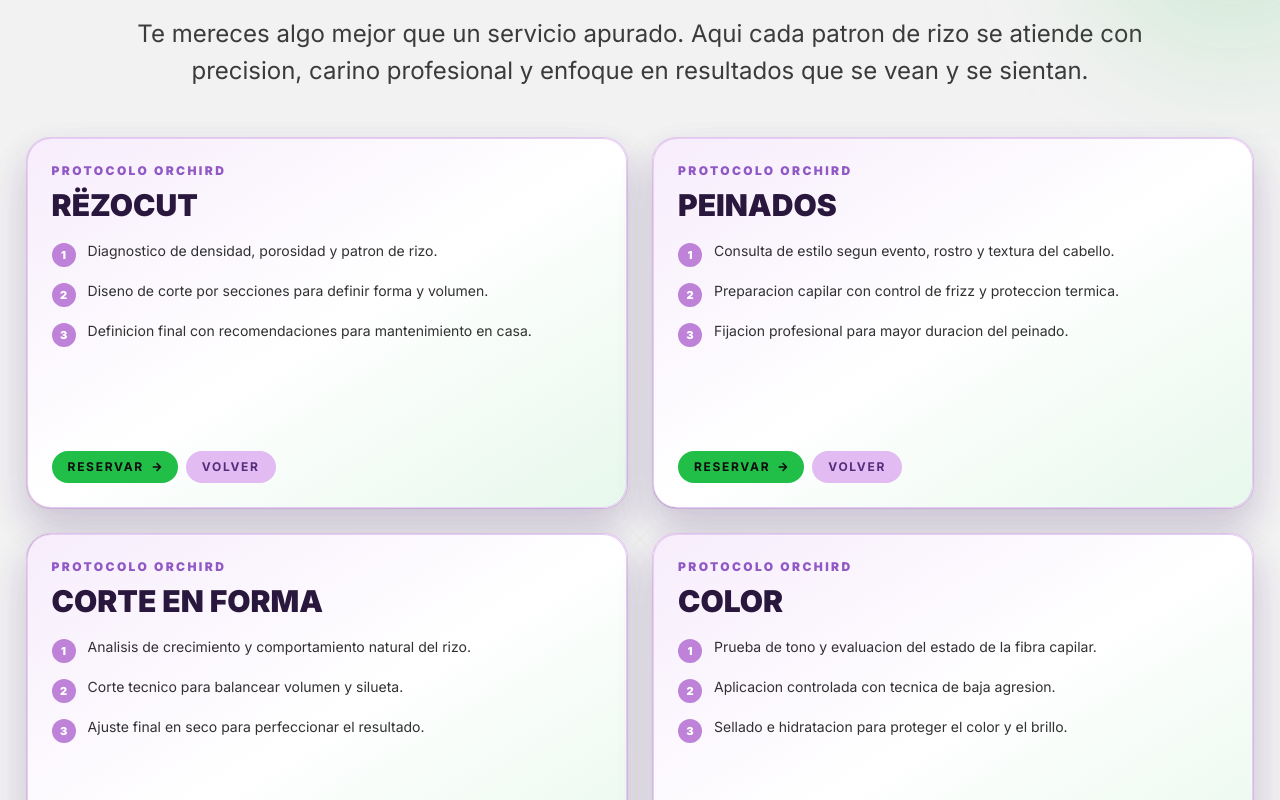
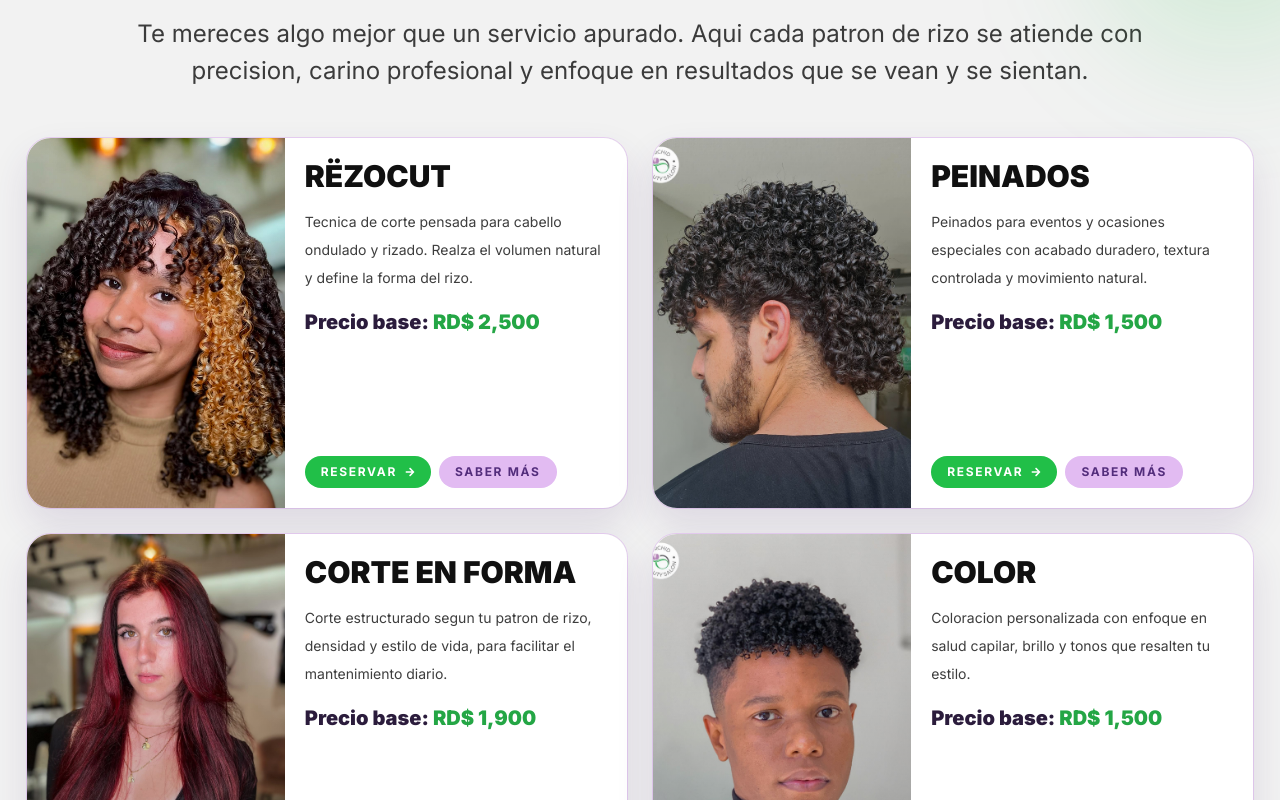
Before and after one commit to sammadr/Orchird, a React (Vite) app: page /servicios in a window 1280 px wide. Shown: the part 1480-2280 px from the top of the page. Built offline with nearby package versions, Linux system fonts and the light colour scheme; a web font is replaced by a local one.

Commit message:
Se corrigio error con las cards, y se agrego nueva logica al boton reservar

```diff
--- a/src/pages/Services.jsx
+++ b/src/pages/Services.jsx
@@ -1,9 +1,10 @@
-import { Link } from 'react-router-dom'
-import { useState } from 'react'
+import { useEffect, useState } from 'react'
+import { useNavigate } from 'react-router-dom'
 import { motion } from 'framer-motion'
-import { FaClipboardCheck, FaSpa, FaCut, FaArrowRight } from 'react-icons/fa'
+import { FaClipboardCheck, FaSpa, FaCut, FaArrowRight, FaCheckCircle } from 'react-icons/fa'
 import { servicesCatalog } from '../data/servicesCatalog'
 import { servicesPageContent } from '../data/servicesPage'
+import { reservationServices } from '../data/reservationsData'
 
 const Motion = motion
 const iconMap = {
@@ -13,14 +14,72 @@ const iconMap = {
 }
 
 function Services() {
-  const [flippedCards, setFlippedCards] = useState({})
+  const navigate = useNavigate()
+  const [flippedCardId, setFlippedCardId] = useState(null)
+  const [toastMessage, setToastMessage] = useState('')
+
+  const resolveReservationServiceId = (service) => {
+    const normalizedName = service.name.trim().toLowerCase()
+
+    const mapByCatalogId = {
+      1: 'rezocut',
+      2: 'peinado-2',
+      3: 'corte-forma',
+      4: 'tinte-completo',
+      5: 'barberia',
+      6: 'blower',
+      7: 'cabina-k18',
+      8: 'wash-go',
+    }
+
+    if (mapByCatalogId[service.id]) return mapByCatalogId[service.id]
+
+    const byName = reservationServices.find((item) => item.name.trim().toLowerCase() === normalizedName)
+    return byName?.id ?? null
+  }
+
+  const handleReserveFromService = (service) => {
+    const reservationServiceId = resolveReservationServiceId(service)
+    const isLogged = localStorage.getItem('orchirdSession') === 'active'
+
+    if (reservationServiceId) {
+      const pending = JSON.parse(localStorage.getItem('orchirdReservationPrefill') ?? '[]')
+      const draft = JSON.parse(localStorage.getItem('orchirdReservationDraftIds') ?? '[]')
+      const unique = Array.from(new Set([...draft, ...pending, reservationServiceId]))
+      localStorage.setItem('orchirdReservationPrefill', JSON.stringify(unique))
+      localStorage.setItem('orchirdReservationToast', `Servicio agregado: ${service.name}`)
+      setToastMessage(`Servicio agregado: ${service.name}`)
+    }
+
+    if (!isLogged) {
+      navigate('/login', { state: { redirectTo: '/reservas' } })
+      return
+    }
+
+    navigate('/reservas')
+  }
 
   const toggleCard = (serviceId) => {
-    setFlippedCards((prev) => ({ ...prev, [serviceId]: !prev[serviceId] }))
+    setFlippedCardId((prev) => (prev === serviceId ? null : serviceId))
   }
+
+  useEffect(() => {
+    if (!toastMessage) return undefined
+    const timerId = setTimeout(() => setToastMessage(''), 2200)
+    return () => clearTimeout(timerId)
+  }, [toastMessage])
 
   return (
     <div className="relative overflow-hidden pb-20">
+      {toastMessage ? (
+        <div className="fixed right-4 top-24 z-50 rounded-2xl border border-(--orchird-green)/40 bg-white/95 px-4 py-3 text-sm font-bold text-(--orchird-green-dark) shadow-[0_14px_28px_rgba(33,191,72,0.22)] backdrop-blur-sm">
+          <span className="inline-flex items-center gap-2">
+            <FaCheckCircle />
+            {toastMessage}
+          </span>
+        </div>
+      ) : null}
+
       <div className="pointer-events-none absolute -left-20 top-20 h-72 w-72 rounded-full bg-(--orchird-lilac)/40 blur-3xl" />
       <div className="pointer-events-none absolute -right-24 top-[36%] h-72 w-72 rounded-full bg-(--orchird-green)/15 blur-3xl" />
 
@@ -169,7 +228,7 @@ function Services() {
             >
               <Motion.div
                 className="relative min-h-92.5 rounded-3xl transform-3d"
-                animate={{ rotateY: flippedCards[service.id] ? 180 : 0 }}
+                animate={{ rotateY: flippedCardId === service.id ? 180 : 0 }}
                 transition={{ duration: 0.55, ease: 'easeInOut' }}
               >
                 <div className="absolute inset-0 overflow-hidden rounded-3xl bg-white shadow-[0_18px_38px_rgba(69,32,110,0.12)] backface-hidden transition group-hover:-translate-y-1.5 group-hover:shadow-[0_24px_52px_rgba(69,32,110,0.2)]">
@@ -194,13 +253,14 @@ function Services() {
 
                       <div className="mt-auto pt-4">
                         <div className="flex flex-wrap gap-2">
-                          <Link
-                            to="/reservas"
+                          <button
+                            type="button"
+                            onClick={() => handleReserveFromService(service)}
                             className="inline-flex items-center justify-center gap-2 rounded-full bg-(--orchird-green) px-4 py-2 text-xs font-bold uppercase tracking-[0.14em] text-white transition hover:bg-(--orchird-green-dark)"
                           >
                             Reservar
                             <FaArrowRight className="text-[10px]" />
-                          </Link>
+                          </button>
                           <button
                             type="button"
                             onClick={() => toggleCard(service.id)}
@@ -214,7 +274,7 @@ function Services() {
                   </div>
                 </div>
 
-                <div className="absolute inset-0 flex rounded-3xl border border-(--orchird-lilac)/70 bg-linear-to-br from-[#f7edfc] via-white to-[#e7f8ec] p-6 shadow-[0_18px_38px_rgba(69,32,110,0.12)] backface-hidden">
+                <div className="absolute inset-0 flex overflow-hidden rounded-3xl border border-(--orchird-lilac)/70 bg-linear-to-br from-[#f7edfc] via-white to-[#e7f8ec] p-6 shadow-[0_18px_38px_rgba(69,32,110,0.12)] backface-hidden transform-[rotateY(180deg)]">
                   <div className="flex h-full w-full flex-col">
                     <p className="text-xs font-black uppercase tracking-[0.2em] text-[#9059c5]">Protocolo Orchird</p>
                     <h4 className="mt-2 text-2xl font-black uppercase text-[#2a173d] md:text-3xl">{service.name}</h4>
@@ -231,13 +291,14 @@ function Services() {
                     </ol>
 
                     <div className="mt-auto flex flex-wrap gap-2 pt-5">
-                      <Link
-                        to="/reservas"
+                      <button
+                        type="button"
+                        onClick={() => handleReserveFromService(service)}
                         className="inline-flex items-center justify-center gap-2 rounded-full bg-(--orchird-green) px-4 py-2 text-xs font-bold uppercase tracking-[0.14em] text-white transition hover:bg-(--orchird-green-dark)"
                       >
                         Reservar
                         <FaArrowRight className="text-[10px]" />
-                      </Link>
+                      </button>
                       <button
                         type="button"
                         onClick={() => toggleCard(service.id)}
```
